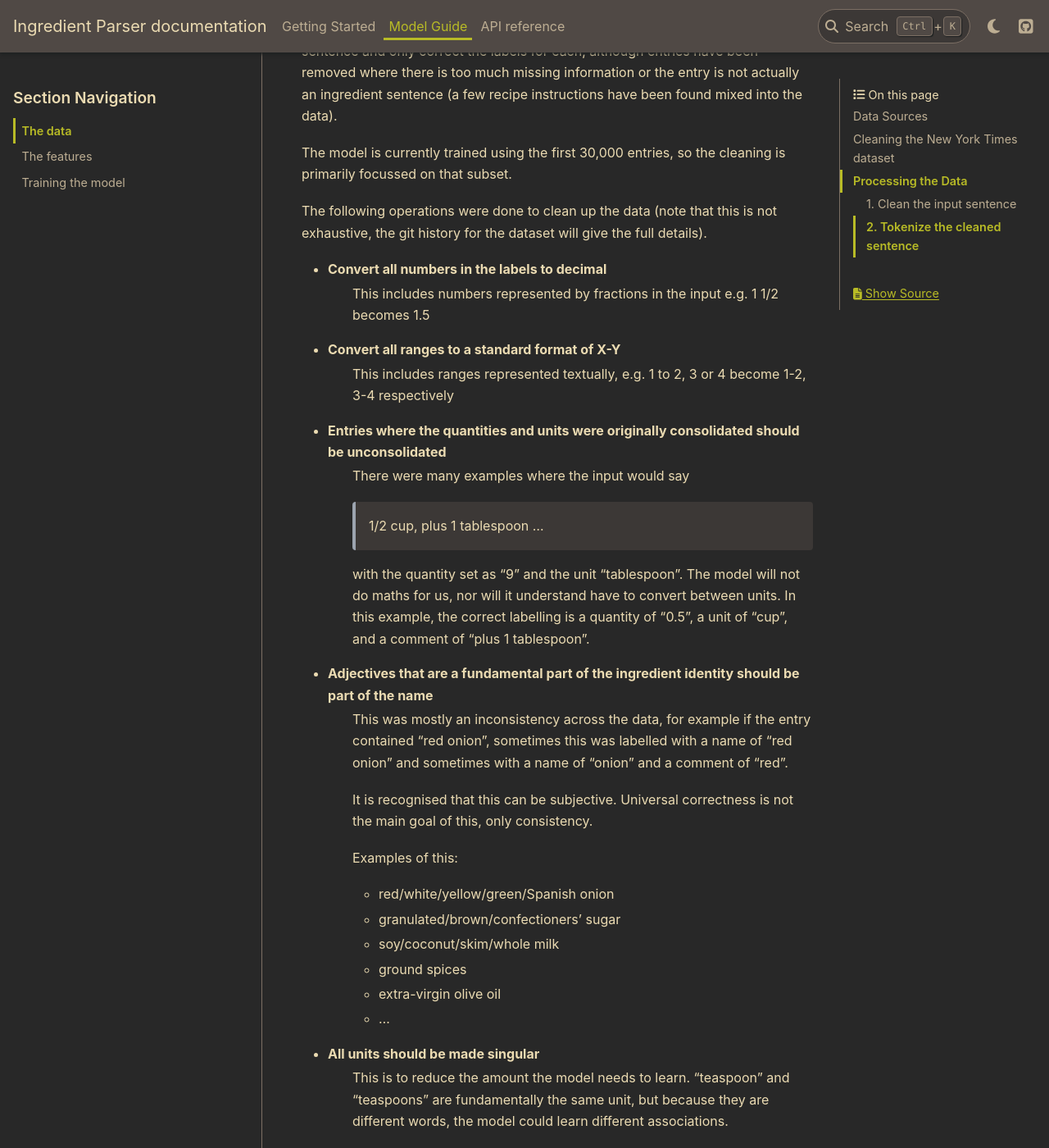
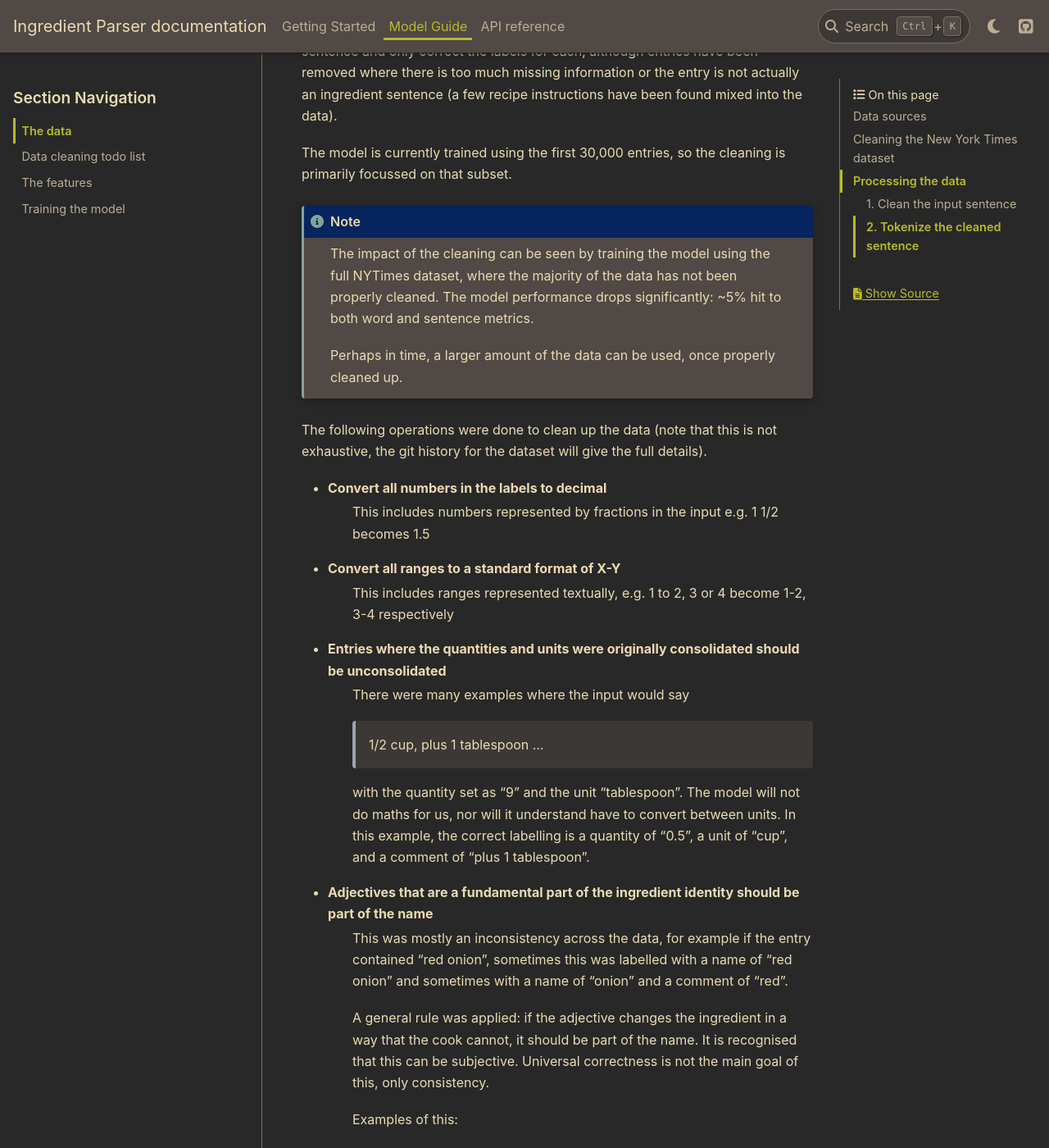
Before and after one commit to strangetom/ingredient-parser, a Sphinx documentation site: the page built from docs/source/guide/data.rst, in a window 1280 px wide and 1400 px high, scrolled down 1095 px. Shown: the whole window at 82% size. Built offline with Sphinx 7.4.7 and the PyData theme 0.15.4, drawn with Linux system fonts in a browser that asks for light colours; some of the changed text lies outside the part shown.

Commit message:
Minor tweaks to docs

```diff
--- a/docs/source/guide/data.rst
+++ b/docs/source/guide/data.rst
@@ -1,7 +1,7 @@
 The Data
 ========
 
-Data Sources
+Data sources
 ^^^^^^^^^^^^
 
 There are two sources of data which are used to train the model, each with their own advantages and disadvantages.
@@ -33,6 +33,12 @@ The New York Times dataset has gone through, and continues to go through, the ve
 
 The model is currently trained using the first 30,000 entries, so the cleaning is primarily focussed on that subset.
 
+.. note::
+
+    The impact of the cleaning can be seen by training the model using the full NYTimes dataset, where the majority of the data has not been properly cleaned. The model performance drops significantly: ~5% hit to both word and sentence metrics.
+
+    Perhaps in time, a larger amount of the data can be used, once properly cleaned up.
+
 The following operations were done to clean up the data (note that this is not exhaustive, the git history for the dataset will give the full details).
 
 * Convert all numbers in the labels to decimal
@@ -49,7 +55,7 @@ The following operations were done to clean up the data (note that this is not e
 * Adjectives that are a fundamental part of the ingredient identity should be part of the name
     This was mostly an inconsistency across the data, for example if the entry contained "red onion", sometimes this was labelled with a name of "red onion" and sometimes with a name of "onion" and a comment of "red".
 
-    It is recognised that this can be subjective. Universal correctness is not the main goal of this, only consistency.
+    A general rule was applied: if the adjective changes the ingredient in a way that the cook cannot, it should be part of the name. It is recognised that this can be subjective. Universal correctness is not the main goal of this, only consistency.
 
     Examples of this:
 
@@ -62,7 +68,9 @@ The following operations were done to clean up the data (note that this is not e
 * All units should be made singular
     This is to reduce the amount the model needs to learn. "teaspoon" and "teaspoons" are fundamentally the same unit, but because they are different words, the model could learn different associations.
 
-Processing the Data
+:doc:`Data Cleaning Todo List <clean>` contains a list of possible further data cleaning steps.
+
+Processing the data
 ^^^^^^^^^^^^^^^^^^^
 
 Before any data can be used to either train or test the model, or the model used to label the data, the data needs to be pre-processed in a consistent manner. This pre-process step is there to remove as much of the variation in the data that can be reasonably foreseen, so that the model is presented with tidy and consistent data and therefore has an easier time of learning or labelling.
--- a/docs/source/guide/index.rst
+++ b/docs/source/guide/index.rst
@@ -4,8 +4,9 @@
 This user guide provided more in depth information about the data used to train the model, the features extracted from the data and the process of training and evulating the model.
 
 .. toctree::
-   :maxdepth: 1
+   :maxdepth: 2
 
    The data <data>
+   Data cleaning todo list <clean>
    The features <features>
    Training the model <training>
--- a/docs/source/guide/training.rst
+++ b/docs/source/guide/training.rst
@@ -52,7 +52,7 @@ The ``OTHER`` labels is used for any tokens that cannot be matched to a label.
 
 The ``COMMA`` label is used to label commas, specifically. This is done because commas are particular difficult for the model to learn the correct label for, since they can legitimately appear almost anywhere in a sentence. Post-processing of the model output if used to return the commas to the most likely position, but this is not necessary for training.
 
-Training the Model
+Training the model
 ^^^^^^^^^^^^^^^^^^
 
 With the data ready, we can now train the model using `python-crfuite <https://github.com/scrapinghub/python-crfsuite>`_.
@@ -75,7 +75,7 @@ All of the above steps are implemented in the ``train/train.py`` script. The fol
 
     python train/train.py --nyt train/data/nytimes/nyt-ingredients-snapshot-2015.csv --sf train/data/strangerfoods/sf_labelled_data.csv
 
-Evaluating the Model
+Evaluating the model
 ^^^^^^^^^^^^^^^^^^^^
 
 Two metrics are used to evaluate the model:
--- a/docs/source/index.rst
+++ b/docs/source/index.rst
@@ -1,8 +1,3 @@
-.. Ingredient Parser documentation master file, created by
-   sphinx-quickstart on Fri Sep  2 12:04:58 2022.
-   You can adapt this file completely to your liking, but it should at least
-   contain the root `toctree` directive.
-
 Ingredient Parser |version| documentation!
 =============================================
 
```
Also changed, not shown: docs/source/guide/clean.rst (added, +14 -0 lines).
